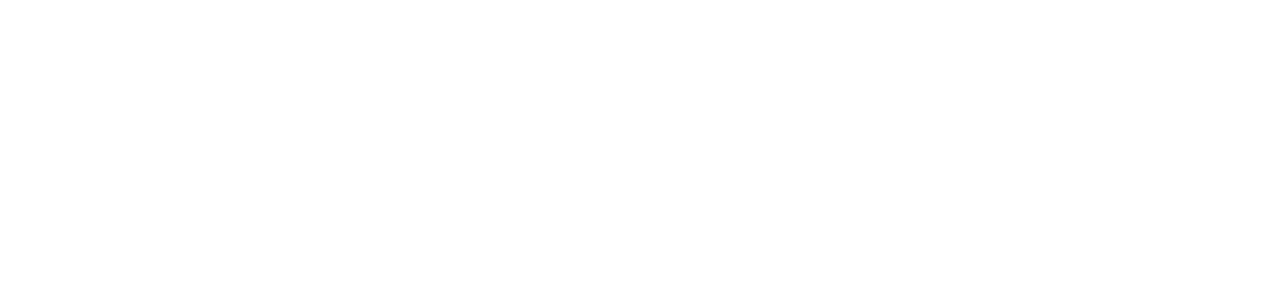
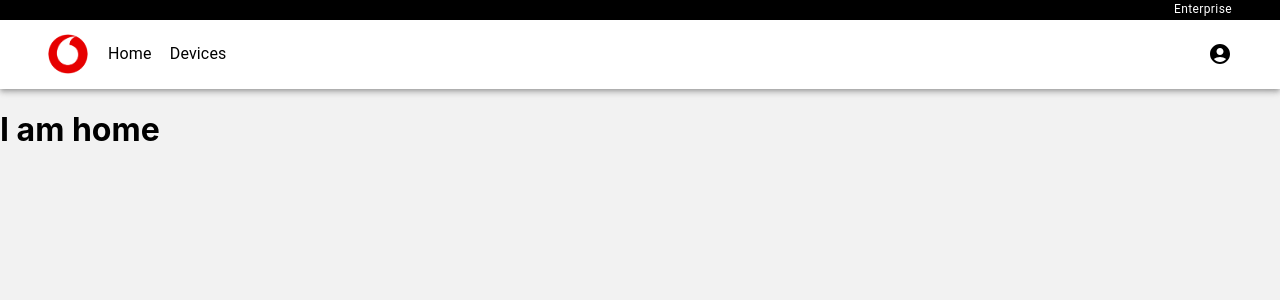
Before and after one commit to luisalvarez246/iot_app_front, a React (Create React App) app: page / in a window 1280 px wide. Shown: the top 300 px of the page. Built offline with nearby package versions, Linux system fonts and the light colour scheme.

Commit message:
add TopBar feature

```diff
--- a/src/App.tsx
+++ b/src/App.tsx
@@ -1,10 +1,15 @@
 import React from 'react';
-import logo from './logo.svg';
+import { BrowserRouter, createBrowserRouter, createRoutesFromElements, Route, RouterProvider } from 'react-router-dom';
 import './App.css';
+import AppRouter from './router/AppRouter';
+import TopBar from './components/TopBar';
 
-function App() {
+const App = () =>
+{
   return (
     <>
+		<TopBar />
+		<AppRouter />
 	</>
   );
 }
--- a/src/components/TopBar.tsx
+++ b/src/components/TopBar.tsx
@@ -1,13 +1,61 @@
 import React from 'react';
 import { Link } from 'react-router-dom';
+import { AppBar, Container, Box, Button, Toolbar, Typography, Avatar } from '@mui/material';
+import { AccountCircle } from '@mui/icons-material';
 
 const TopBar = () =>
 {
+	const destinations =
+	[
+		{
+			page: 'Home',
+			route: '/'
+		},
+		{
+			page: 'Devices',
+			route: '/devices'
+		}
+	];
+	const placeHolder = 'Enterprise';
+
 	return (
-		<nav>
-			<Link to="/">Home</Link>
-			<Link to="/devices">Devices</Link>
-		</nav>
+		<>
+			<AppBar position="static" sx={{ bgcolor:'white' }}>
+				<Box sx={{
+					bgcolor: 'black',
+					height: 20,
+					px:6,
+					display: 'flex',
+					justifyContent: 'flex-end'}}
+				>
+					<Typography variant="caption">{placeHolder}</Typography>
+				</Box>
+				<Container maxWidth="xl">
+					<Toolbar sx={{ flexWrap: 'wrap' }}>
+						<Box sx={{ flexGrow: 0.01 }}>
+							<Avatar alt="site_logo" src="./site_logo.png"></Avatar>
+						</Box>
+						<Box sx={{ flexGrow: 1, flexWrap: 'wrap', display: 'flex' }}>
+            				{destinations.map((destination, i) => (
+            				  <Button
+            				    key={i}
+            				    sx={{ my: 2, color: 'black', display: 'block' }}
+            				  >
+								<Typography
+									component={Link}
+									to={destination.route}
+									sx={{ textDecoration: 'none', textTransform: 'none', color: 'inherit' }}
+								>
+									{destination.page}
+								</Typography>
+            				  </Button>
+            				))}
+          				</Box>
+						<AccountCircle sx={{ color: 'black' }}/>
+					</Toolbar>
+				</Container>
+			</AppBar>
+		</>
 	)
 }
 
--- a/src/index.css
+++ b/src/index.css
@@ -1,7 +1,3 @@
-@tailwind base;
-@tailwind components;
-@tailwind utilities;
-
 body {
   margin: 0;
   font-family: -apple-system, BlinkMacSystemFont, 'Segoe UI', 'Roboto', 'Oxygen',
@@ -9,6 +5,7 @@
     sans-serif;
   -webkit-font-smoothing: antialiased;
   -moz-osx-font-smoothing: grayscale;
+  background-color: #f2f2f2;
 }
 
 code {
--- a/tailwind.config.js
+++ /dev/null
@@ -1,11 +0,0 @@
-/** @type {import('tailwindcss').Config} */
-module.exports = {
-	content:
-	[
-		"./src/**/*.{js,jsx,ts,tsx}",
-	],
-  	theme: {
-    extend: {},
-  },
-  plugins: [],
-}
```
Also changed, not shown: package.json (+4 -3 lines), public/site_logo.png (added), 1 other file (tests, documents, lock files or other folders).
